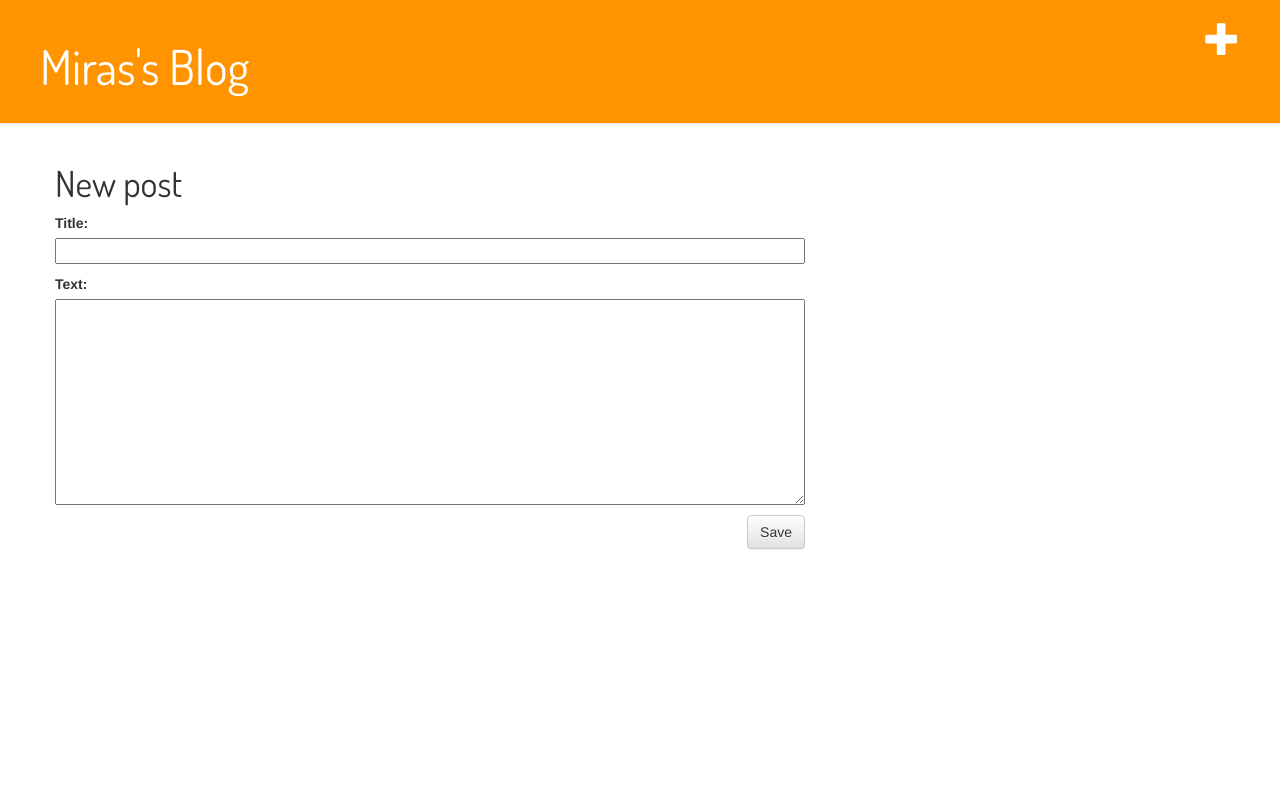
After one commit to AMTechnics/my_blog, a Django app: page /post/new/ in a window 1280 px wide. The commit adds this page. Run offline with Django 3.2, Linux system fonts and the light colour scheme; some libraries are stand-ins or nearby versions.

Commit message:
Last change

```diff
--- /dev/null
+++ b/blog/forms.py
@@ -0,0 +1,8 @@
+from django import forms
+from .models import Post
+
+class PostForm(forms.ModelForm):
+
+    class Meta:
+        model = Post
+        fields = ('title', 'text',)
--- /dev/null
+++ b/blog/static/css/blog.css
@@ -0,0 +1,47 @@
+.page-header {
+        background-color: #ff9400;
+        margin-top: 0;
+        padding: 20px 20px 20px 40px;
+    }
+
+    .page-header h1, .page-header h1 a, .page-header h1 a:visited, .page-header h1 a:active {
+        color: #ffffff;
+        font-size: 36pt;
+        text-decoration: none;
+    }
+
+    .content {
+        margin-left: 40px;
+    }
+
+    h1, h2, h3, h4 {
+        font-family: 'Dosis', cursive;
+    }
+
+    .date {
+        float: right;
+        color: #828282;
+    }
+
+    .save {
+        float: right;
+    }
+
+    .post-form textarea, .post-form input {
+        width: 100%;
+    }
+
+    .top-menu, .top-menu:hover, .top-menu:visited {
+        color: #ffffff;
+        float: right;
+        font-size: 26pt;
+        margin-right: 20px;
+    }
+
+    .post {
+        margin-bottom: 70px;
+    }
+
+    .post h1 a, .post h1 a:visited {
+        color: #000000;
+    }
--- /dev/null
+++ b/blog/static/js/main.js
@@ -0,0 +1,20 @@
+var delete_button = document.getElementById('delete_button');
+
+function are_you_sure(delete_url) {
+    "use strict";
+    var x, r = confirm("Press a button");
+
+    if (r === true) {
+        var link = document.createElement('a');
+        link.href = delete_url;
+        link.click();
+    }
+}
+
+/*global confirm */
+
+delete_button.onclick = function(){
+    var delete_url = delete_button.getAttribute('data-attr-url');
+    are_you_sure(delete_url)
+
+};
--- /dev/null
+++ b/blog/templates/blog/base.html
@@ -0,0 +1,39 @@
+{% load staticfiles %}
+<html>
+        <head>
+            <title>Miras's blog</title>
+            <link rel="stylesheet" href="//maxcdn.bootstrapcdn.com/bootstrap/3.2.0/css/bootstrap.min.css">
+            <link rel="stylesheet" href="//maxcdn.bootstrapcdn.com/bootstrap/3.2.0/css/bootstrap-theme.min.css">
+            <link rel="stylesheet" href="{% static 'css/blog.css' %}">
+            <link href="https://fonts.googleapis.com/css?family=Dosis&subset=latin,cyrillic" rel="stylesheet"
+                  type="text/css">
+
+
+        </head>
+        <body>
+
+            <div class="page-header">
+                <a href="{% url 'blog.views.post_new' %}" class="top-menu"><span class="glyphicon glyphicon-plus"></span></a>
+                <h1><a href="{% url 'post_list'%}">Miras's Blog</a></h1>
+            </div>
+
+
+             <div class="content container">
+
+                <div class="row">
+
+                    <div class="col-md-8">
+
+                {% block content %}
+
+                {% endblock %}
+
+                    </div>
+
+                </div>
+
+            </div>
+             <script src="{% static 'js/main.js' %}"></script>
+        </body>
+
+    </html>
--- /dev/null
+++ b/blog/templates/blog/post_edit.html
@@ -0,0 +1,9 @@
+{% extends 'blog/base.html' %}
+
+    {% block content %}
+        <h1>New post</h1>
+        <form method="POST" class="post-form">{% csrf_token %}
+            {{ form.as_p }}
+            <button type="submit" class="save btn btn-default">Save</button>
+        </form>
+    {% endblock %}
--- a/blog/urls.py
+++ b/blog/urls.py
@@ -3,4 +3,8 @@ from . import views
 
 urlpatterns = [
     url(r'^$', views.post_list, name='post_list'),
+    url(r'^post/(?P<pk>[0-9]+)/$', views.post_detail, name='post_detail'),
+    url(r'^post/new/$', views.post_new, name='post_new'),
+    url(r'^post/(?P<pk>[0-9]+)/edit/$', views.post_edit, name='post_edit'),
+    url(r'^post/(?P<pk>[0-9]+)/delete/$', views.post_delete, name='post_delete'),
 ]
--- a/blog/views.py
+++ b/blog/views.py
@@ -1,7 +1,53 @@
+from .models import Post
+from django.shortcuts import redirect
+from .forms import PostForm
 from django.shortcuts import render
 from django.utils import timezone
-from .models import Post
+from django.shortcuts import render, get_object_or_404
 
 def post_list(request):
     posts = Post.objects.filter(published_date__lte=timezone.now()).order_by('published_date').reverse()
     return render(request, 'blog/post_list.html', {'posts': posts})
+
+def post_detail(request, pk):
+
+    post = get_object_or_404(Post, pk=pk)
+    return render(request, 'blog/post_detail.html', {'post': post})
+
+def post_new(request):
+    if request.method == "POST":
+        form = PostForm(request.POST)
+        if form.is_valid():
+            post = form.save(commit=False)
+            post.author = request.user
+            post.published_date = timezone.now()
+            post.save()
+            return redirect('blog.views.post_detail', pk=post.pk)
+    else:
+        form = PostForm()
+
+    return render(request, 'blog/post_edit.html', {'form': form})
+
+def post_edit(request, pk):
+        post = get_object_or_404(Post, pk=pk)
+        if request.method == "POST":
+            form = PostForm(request.POST, instance=post)
+            if form.is_valid():
+                post = form.save(commit=False)
+                post.author = request.user
+                post.published_date = timezone.now()
+                post.save()
+                return redirect('blog.views.post_detail', pk=post.pk)
+        else:
+            form = PostForm(instance=post)
+        return render(request, 'blog/post_edit.html', {'form': form})
+
+def post_delete(request, pk):
+    post = None
+    try:
+        post = Post.objects.get(id=pk)
+    except Post.DoesNotExist:
+        pass
+    if post:
+        post.delete()
+    return redirect('/')
```
Also changed, not shown: blog/templates/blog/post_detail.html (added, +22 -0 lines), blog/templates/blog/post_list.html (+12 -17 lines), db.sqlite3, 1 other file.
